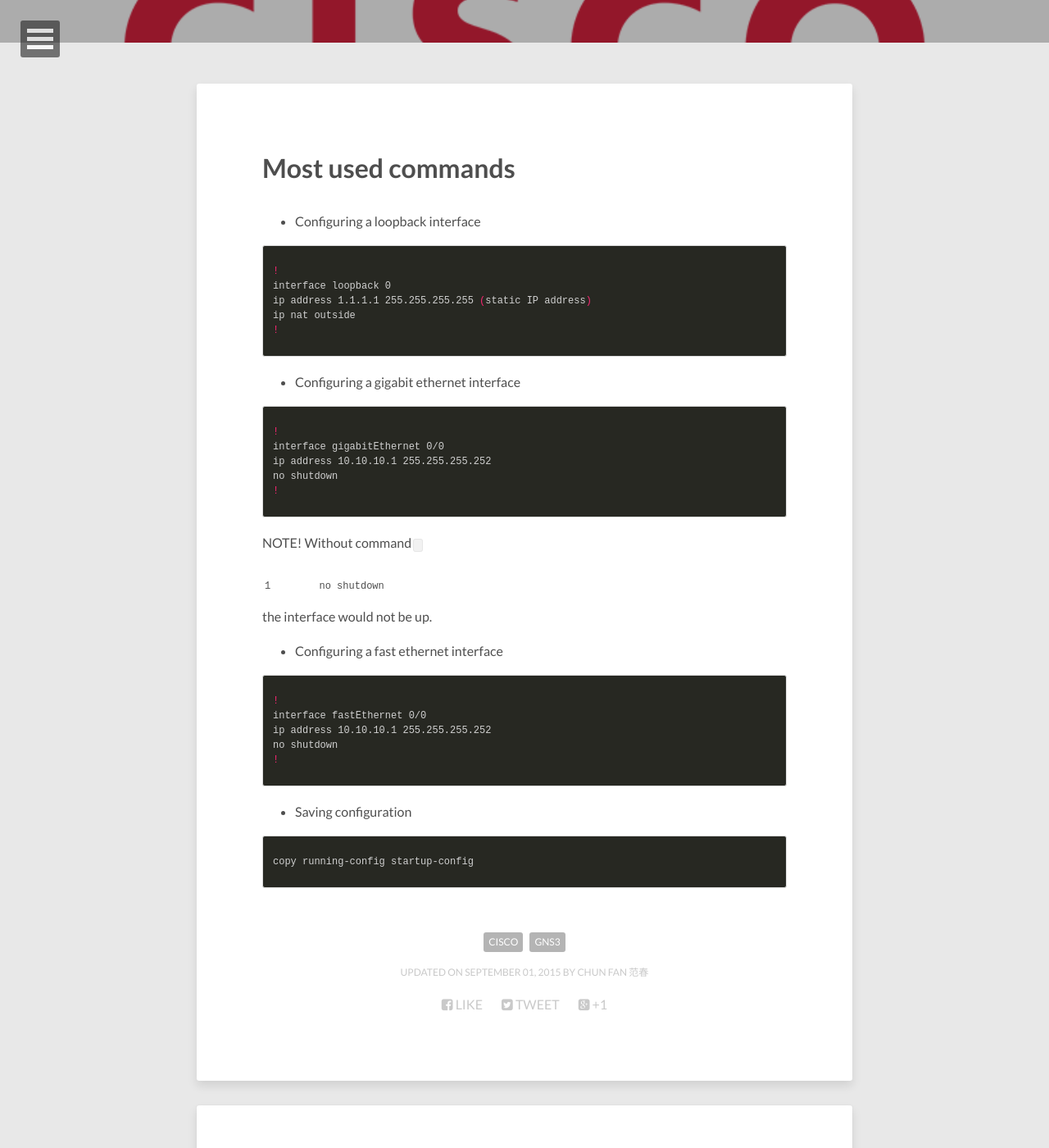
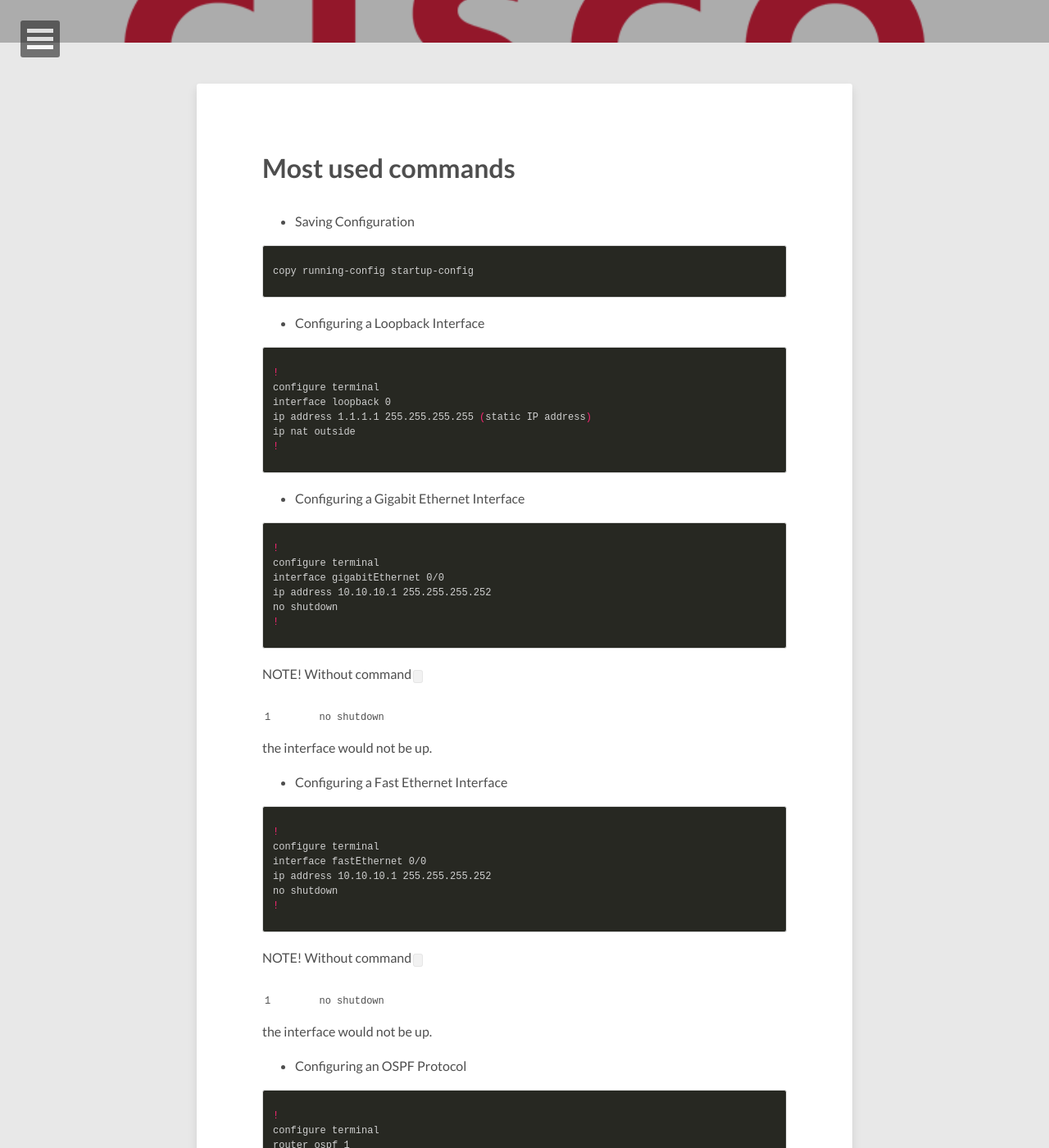
Before and after one commit to chunfantasy/blog, a Jekyll site: the page built from _posts/2015-09-01-cisco-gns3.md, in a window 1280 px wide and 1400 px high, scrolled down 348 px. Shown: the whole window at 82% size. Built offline with Jekyll 4.4.1, drawn with Linux system fonts in a browser that asks for light colours; nearby versions of some CDN libraries; comment, search, counter and statistics services are not loaded; some of the changed text lies outside the part shown.

Commit message:
update cisco

```diff
--- a/_posts/2015-09-01-cisco-gns3.md
+++ b/_posts/2015-09-01-cisco-gns3.md
@@ -11,18 +11,25 @@
 
 # Most used commands
 
-* Configuring a loopback interface
+* Saving Configuration
+{% highlight bash %}
+copy running-config startup-config
+{% endhighlight %}
+
+* Configuring a Loopback Interface
 {% highlight bash %}
 !
+configure terminal
 interface loopback 0
 ip address 1.1.1.1 255.255.255.255 (static IP address)
 ip nat outside
 !
 {% endhighlight %}
 
-* Configuring a gigabit ethernet interface
+* Configuring a Gigabit Ethernet Interface
 {% highlight bash %}
 !
+configure terminal
 interface gigabitEthernet 0/0
 ip address 10.10.10.1 255.255.255.252
 no shutdown
@@ -30,16 +37,53 @@
 {% endhighlight %}
 NOTE! Without command ``no shutdown`` the interface would not be up.
 
-* Configuring a fast ethernet interface
+* Configuring a Fast Ethernet Interface
 {% highlight bash %}
 !
+configure terminal
 interface fastEthernet 0/0
 ip address 10.10.10.1 255.255.255.252
 no shutdown
 !
 {% endhighlight %}
+NOTE! Without command ``no shutdown`` the interface would not be up.
 
-* Saving configuration
+* Configuring an OSPF Protocol
 {% highlight bash %}
-copy running-config startup-config
+!
+configure terminal
+router ospf 1
+network 10.10.10.0 0.0.0.255 area 0
+!
 {% endhighlight %}
+
+* Configuring a BGP Protocol
+{% highlight bash %}
+!
+configure terminal
+router bgp ${as-id}
+network 10.10.10.0 mask 255.255.255.0
+neighbor 10.10.10.1 remote-as ${as-id}
+!
+{% endhighlight %}
+NOTE! Without keyword ``mask`` the protocol redistribution might have problem if two or more network exist.
+
+* Redistribution of OSPF Internal and External Routes into BGP
+{% highlight bash %}
+!
+configure terminal
+router bgp ${as-id}
+redistribute ospf 1 match internal external 1 external 2
+!
+{% endhighlight %}
+NOTE! Keywords ``internal`` ``external 1`` ``external 2`` mean to redistribute all ospf routes.
+
+* Redistribution of BGP Routes into OSPF
+{% highlight bash %}
+!
+configure terminal
+router ospf 1
+redistribute bgp ${as-id} metric 100 subnets
+!
+{% endhighlight %}
+NOTE! Keywords ``metric 100`` ``subnets`` are necessary here.
```
